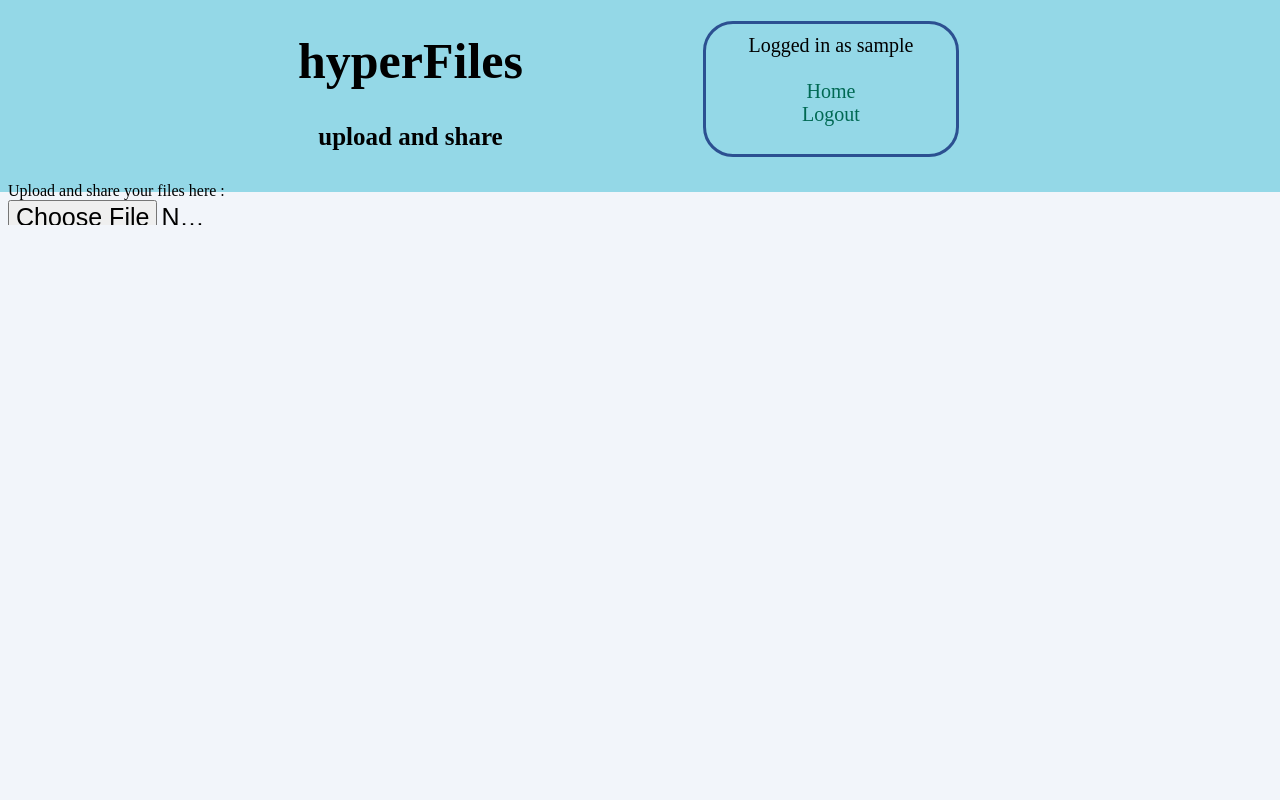
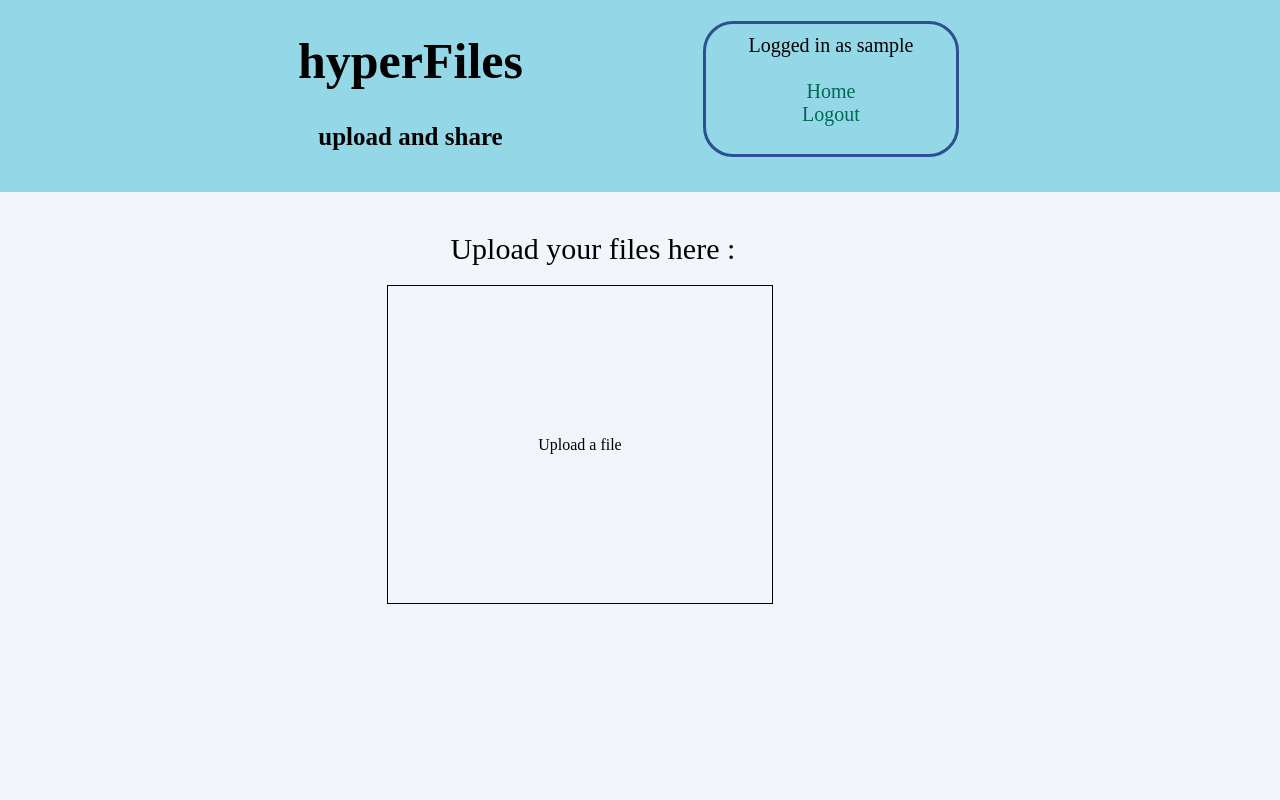
Before and after one commit to Pakopac/filer, a PHP site: page / in a window 1280 px wide. Run offline with PHP 8.4, Linux system fonts and the light colour scheme; the visitor is signed in with stand-in values (Sample User, id 1).

Commit message:
Added upload files

```diff
--- a/index.php
+++ b/index.php
@@ -11,8 +11,9 @@ ob_start();
     <div class="messageNotLogged">You need to logged in to upload and access at your files</div>
  <?php endif; ?>
 <?php if (isset($_SESSION['pseudo'])):?>
-    <div class="messageLogged">Upload and share your files here :</div>
-    <input type="file">
+    <div class="messageUpload">Upload your files here :</div>
+    <label for="file" class="labelFile">Upload a file</label>
+    <input type="file" id="file" class="inputFile">
 <?php endif; ?>
 <?php
 $content = ob_get_contents();
--- a/layout.php
+++ b/layout.php
@@ -33,7 +33,7 @@
             </div>
         </header>
         </nav>
-        <div id="content" class="row">
+        <div class="content">
             <?php echo $content; ?>
         </div>
     </div>
--- a/styles.css
+++ b/styles.css
@@ -1,5 +1,11 @@
+html{
+    height: 100%;
+}
 body{
     background: rgba(220, 228, 242, 0.36);
+}
+.home{
+
 }
 header{
     display: flex;
@@ -99,3 +105,18 @@ button:hover{
     font-weight: bold;
     color: #4b42ed;
 }
+.messageUpload{
+    margin-bottom: 170px;
+    margin-top: 50px;
+    font-size: 30px;
+    margin-left: 35%;
+}
+.labelFile{
+    margin-left: 30%;
+    width: 100px;
+    border: 1px solid black;
+    padding: 150px;
+}
+.inputFile{
+    display: none;
+}
```
